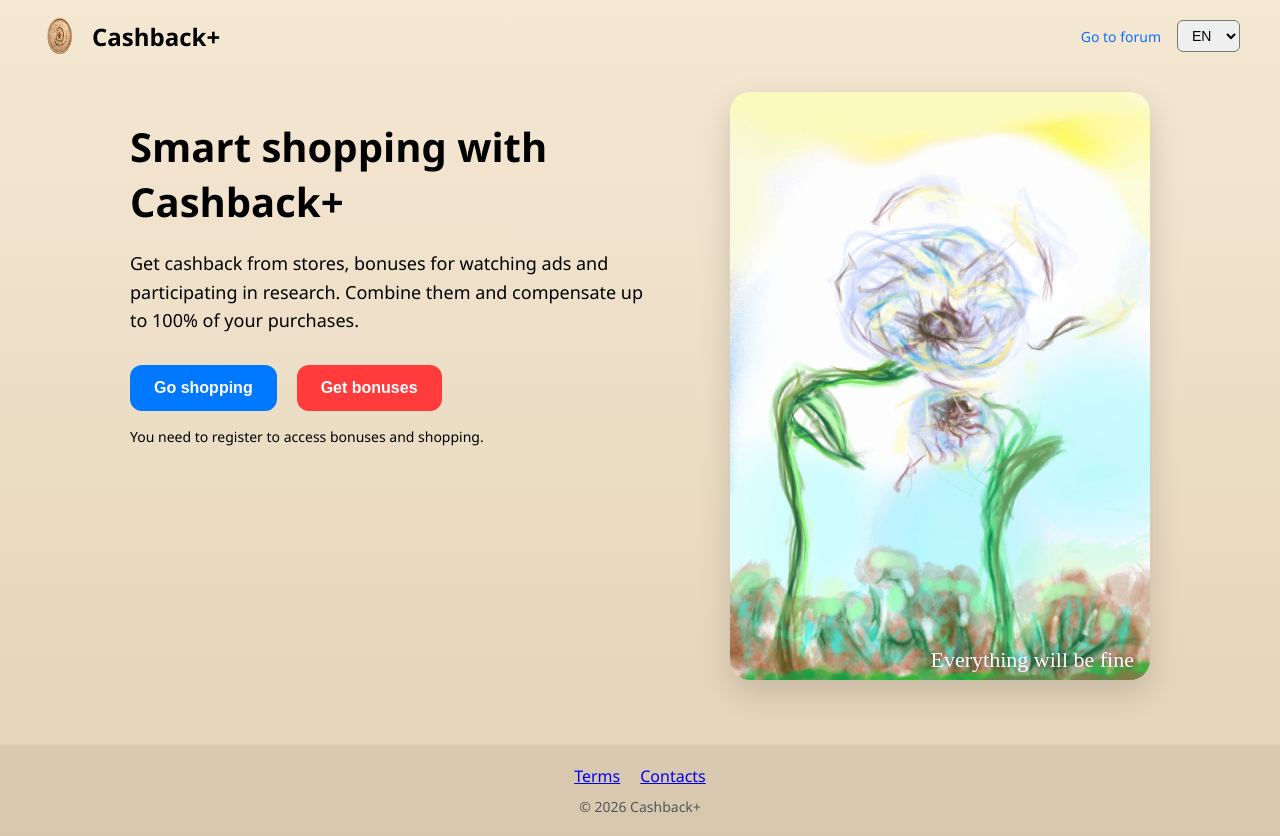
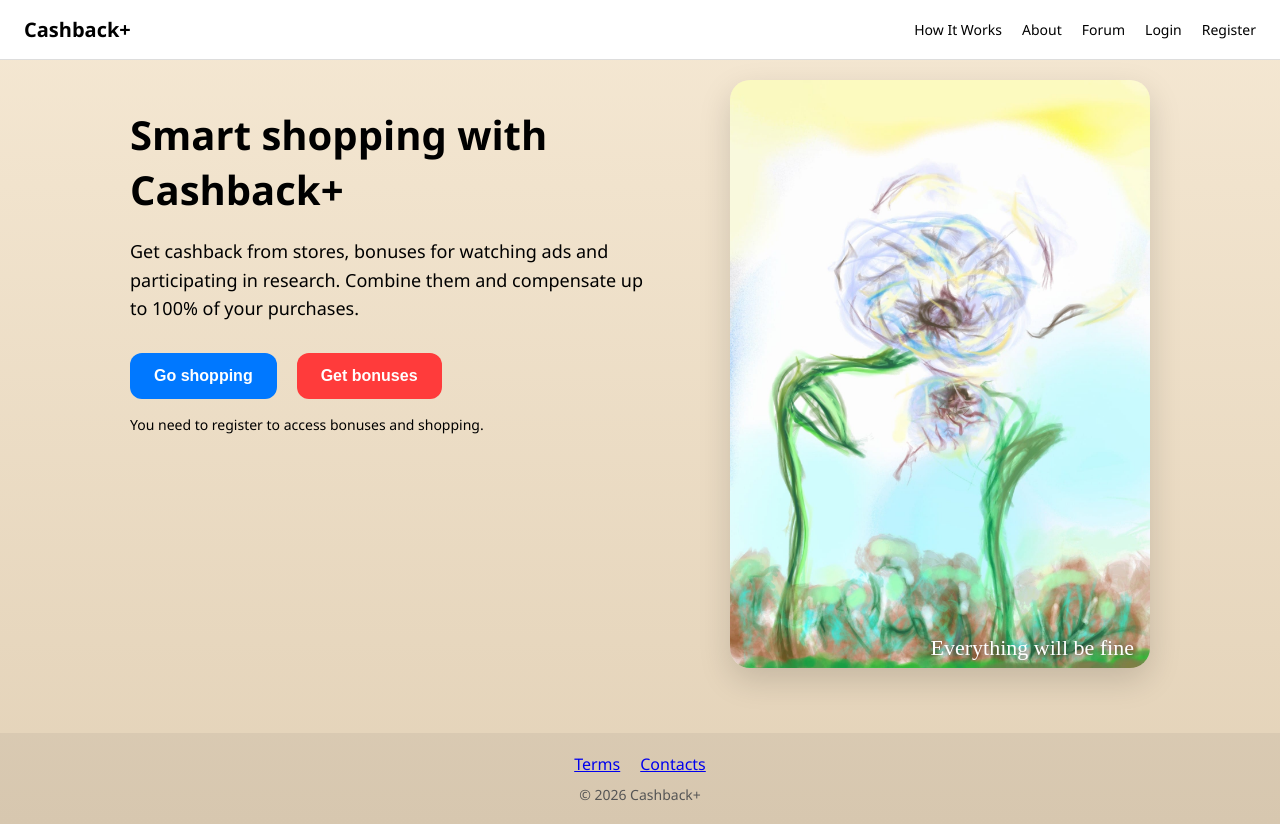
Before and after one commit to Avenirych/Cashback, a React (Create React App) app in the folder cashback-frontend/: page / in a window 1280 px wide. Built offline with nearby package versions, Linux system fonts and the light colour scheme.

Commit message:
Use Header component in Welcome page to show navigation links

```diff
--- a/cashback-frontend/src/pages/Welcome.tsx
+++ b/cashback-frontend/src/pages/Welcome.tsx
@@ -1,10 +1,9 @@
 import React from "react";
+import Header from "../components/Header";
 import Footer from "../components/Footer";
-import LanguageSwitcher from "../components/LanguageSwitcher";
 import { useAuth } from "../context/AuthContext";
-import { useNavigate, Link } from "react-router-dom";
+import { useNavigate } from "react-router-dom";
 import { translations } from "../i18n";
-import ForumLogo from "../components/ForumLogo";
 
 interface WelcomeProps {
   lang: string;
@@ -38,25 +37,7 @@ export default function Welcome({ lang }: WelcomeProps) {
         fontFamily: "Segoe UI, system-ui, sans-serif",
       }}
     >
-      <div
-        style={{
-          display: "flex",
-          justifyContent: "space-between",
-          alignItems: "center",
-          padding: "16px 40px",
-        }}
-      >
-        <div style={{ display: "flex", alignItems: "center", gap: "12px" }}>
-          <ForumLogo size={40} />
-          <span style={{ fontSize: "24px", fontWeight: 700 }}>Cashback+</span>
-        </div>
-        <div style={{ display: "flex", alignItems: "center", gap: "16px" }}>
-          <Link to="/forum" style={{ color: "#0d6efd", textDecoration: "none", fontSize: "14px" }}>
-            {t.goToForum}
-          </Link>
-          <LanguageSwitcher />
-        </div>
-      </div>
+      <Header />
 
       <main
         style={{
```
